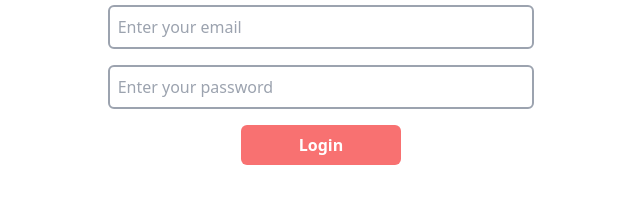
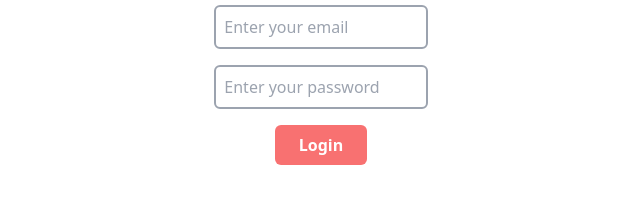
Before and after one commit to project-graveyard/voting-system, a plain HTML site: page public/index.html in a window 1280 px wide. Shown: the part 103-306 px from the top of the page, without its empty margins (319-959 px from the left). Drawn offline with nearby package versions, Linux system fonts and the light colour scheme.

Commit message:
update input size

```diff
--- a/public/index.html
+++ b/public/index.html
@@ -13,17 +13,17 @@
         type="email"
         name="email"
         placeholder="Enter your email"
-        class="w-1/3 mx-auto my-2 p-2 border-2 border-gray-400 rounded-md"
+        class="w-1/6 mx-auto my-2 p-2 border-2 border-gray-400 rounded-md"
       />
       <input
         type="password"
         name="password"
         placeholder="Enter your password"
-        class="w-1/3 mx-auto my-2 p-2 border-2 border-gray-400 rounded-md"
+        class="w-1/6 mx-auto my-2 p-2 border-2 border-gray-400 rounded-md"
       />
       <button
         type="submit"
-        class="w-40 mx-auto my-2 p-2 bg-red-400 rounded-md text-white font-bold"
+        class="w-1/8 mx-auto my-2 py-2 px-6 bg-red-400 rounded-md text-white font-bold"
       >
         Login
       </button>
```
